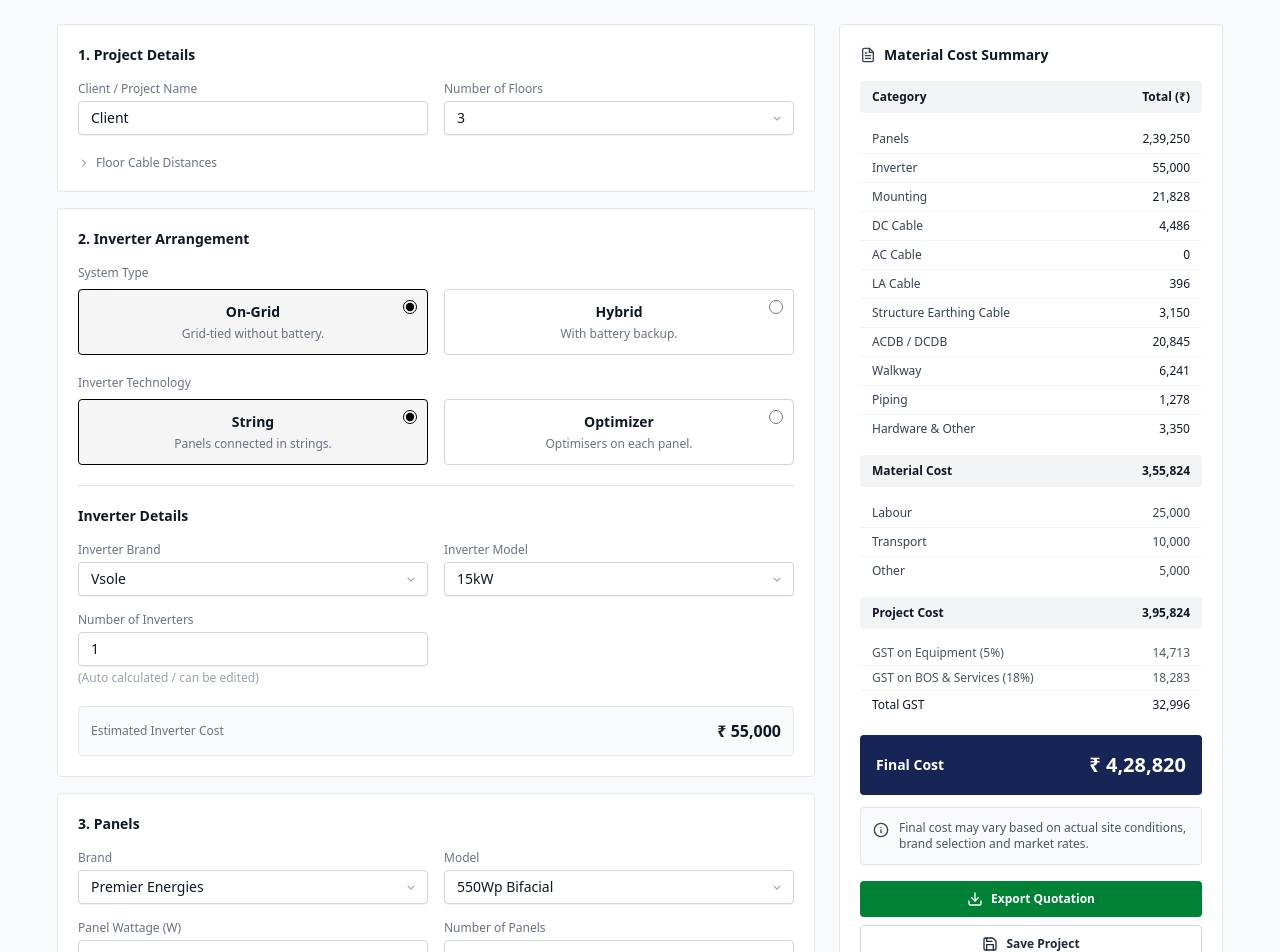
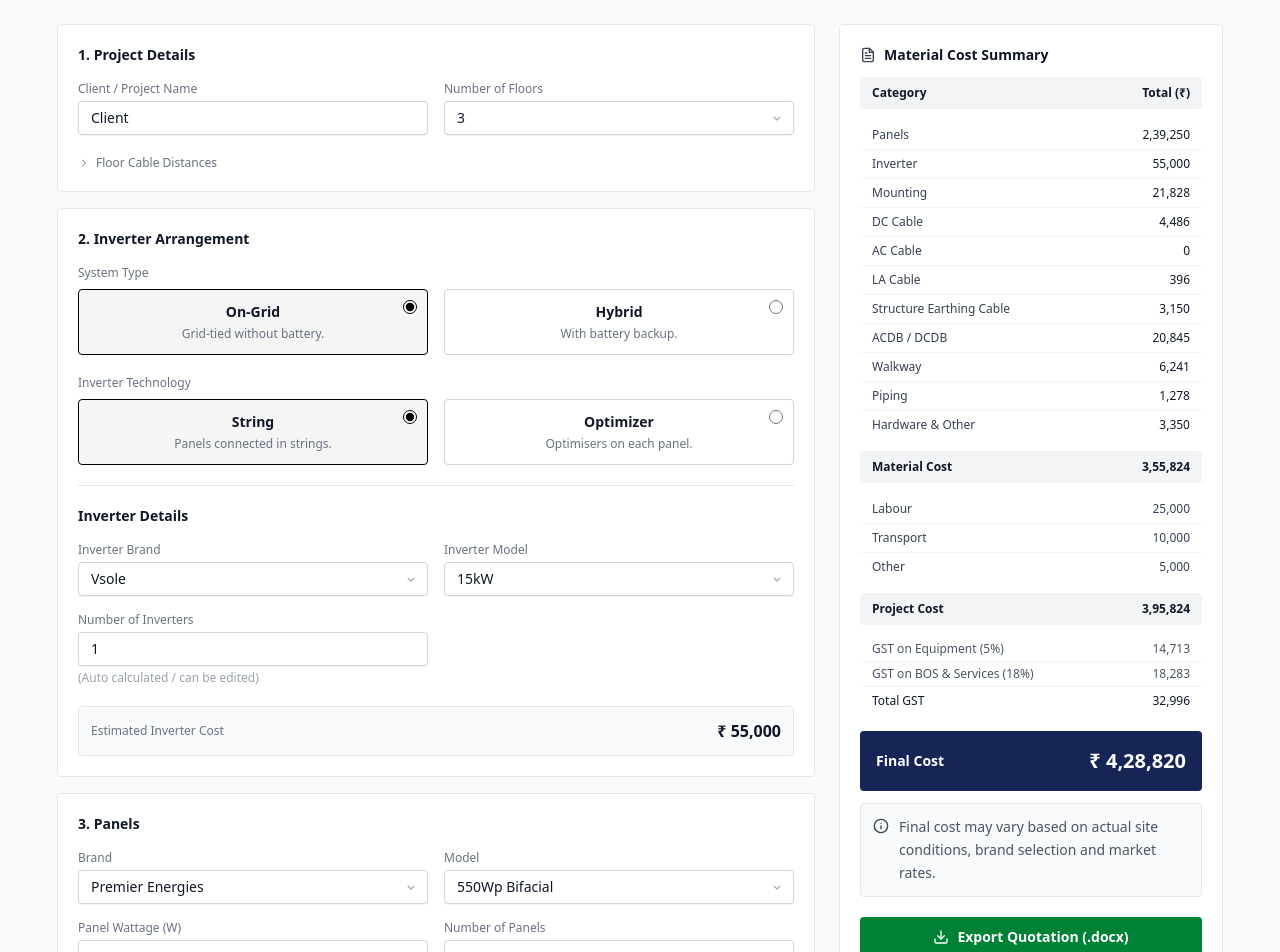
Before and after one commit to soares-roydon/solar-cost-estimator, a Next.js app: page / in a window 1280 px wide. Shown: the top 952 px of the page. Built offline with nearby package versions, Linux system fonts and the light colour scheme.

Commit message:
feat(cost-summary): add export quotation button to summary card

```diff
--- a/app/page.tsx
+++ b/app/page.tsx
@@ -18,18 +18,41 @@ import CostSummary, {
 import {
   defaultMaterialCosts,
   defaultOtherCostSummary,
+  SOLAR_EQUIPMENT_GST_RATE,
+  BOS_SERVICES_GST_RATE,
 } from '@/components/sections/cost-summary/data';
 import {
   generateFloorDistances,
   type FloorCableDistance,
 } from '@/components/sections/project-details/data';
+import { downloadQuotationDocx, type QuotationData } from '@/quotation';
+import type { SystemType, ArrangementType } from '@/components/sections/inverter-arrangement/data';
 
 export default function Home() {
+  const [clientName, setClientName] = useState<string>('Client');
   const [numberOfPanels, setNumberOfPanels] = useState<number>(20);
   const [numberOfFloors, setNumberOfFloors] = useState<string>('3');
   const [floorDistances, setFloorDistances] = useState<FloorCableDistance[]>(() =>
     generateFloorDistances(3)
   );
+
+  const [panelDetails, setPanelDetails] = useState({
+    brand: 'Premier Energies',
+    model: '550Wp Bifacial',
+    wattage: 550,
+  });
+
+  const [inverterDetails, setInverterDetails] = useState<{
+    systemType: SystemType;
+    brand: string;
+    model: string;
+    arrangementType: ArrangementType;
+  }>({
+    systemType: 'ongrid',
+    brand: 'Vsole',
+    model: '15kW',
+    arrangementType: 'string',
+  });
 
   // Dynamic cost state synced across all components
   const [materialCosts, setMaterialCosts] = useState<MaterialCosts>(defaultMaterialCosts);
@@ -61,22 +84,75 @@ export default function Home() {
     );
   };
 
+  const handleExportQuotation = useCallback(async () => {
+    const plantCapacityKw = Number(
+      (((panelDetails.wattage || 550) * (numberOfPanels || 20)) / 1000).toFixed(2)
+    );
+    const invCapacityKw = Number(inverterDetails.model.replace(/[^0-9.]/g, '')) || 15;
+    const invTypeStr = `${inverterDetails.brand} Inverter with ${
+      inverterDetails.arrangementType === 'optimizer' ? 'Optimizer' : 'String'
+    }`;
+
+    // Calculate system cost and GST
+    const materialTotal = Object.values(materialCosts).reduce((sum, v) => sum + (v || 0), 0);
+    const otherCostsSum = otherCosts.labour + otherCosts.transport + otherCosts.other;
+    const projectCost = materialTotal + otherCostsSum;
+
+    const equipmentCost = (materialCosts.panels || 0) + (materialCosts.inverter || 0);
+    const equipmentGst = Math.round(equipmentCost * SOLAR_EQUIPMENT_GST_RATE);
+    const bosAndServicesCost = projectCost - equipmentCost;
+    const bosGst = Math.round(bosAndServicesCost * BOS_SERVICES_GST_RATE);
+    const totalGst = equipmentGst + bosGst;
+    const finalCost = projectCost + totalGst;
+
+    const quotationData: QuotationData = {
+      client: {
+        name: clientName || 'Client',
+      },
+      system: {
+        plantCapacityKw,
+        panelBrand: panelDetails.brand,
+        panelModel: panelDetails.model,
+        panelWattage: panelDetails.wattage,
+        numberOfPanels,
+        inverterCapacityKw: invCapacityKw,
+        inverterBrand: inverterDetails.brand,
+        inverterType: invTypeStr,
+        systemType: inverterDetails.systemType === 'hybrid' ? 'Hybrid' : 'On-Grid',
+      },
+      commercials: {
+        systemCost: projectCost,
+        gstRatePct: Number(((totalGst / projectCost) * 100).toFixed(2)),
+        gstAmount: totalGst,
+        totalSystemCost: finalCost,
+      },
+    };
+
+    await downloadQuotationDocx(quotationData);
+  }, [clientName, panelDetails, inverterDetails, numberOfPanels, materialCosts, otherCosts]);
+
   return (
     <main className="mx-auto max-w-7xl p-6">
       <div className="flex flex-col gap-6 lg:flex-row lg:items-start">
         {/* Left Column: Form & Material Sections (1 to 10) */}
         <div className="min-w-0 flex-1 space-y-4">
           <ProjectDetails
+            projectName={clientName}
+            onProjectNameChange={setClientName}
             numberOfFloors={numberOfFloors}
             onNumberOfFloorsChange={handleFloorsChange}
             floorDistances={floorDistances}
             onUpdateDistance={updateDistance}
           />
-          <InverterArrangement onCostChange={(cost) => updateMaterialCost('inverter', cost)} />
+          <InverterArrangement
+            onCostChange={(cost) => updateMaterialCost('inverter', cost)}
+            onInverterDetailsChange={setInverterDetails}
+          />
           <Panels
             numberOfPanels={numberOfPanels}
             onNumberOfPanelsChange={handlePanelsChange}
             onCostChange={(cost) => updateMaterialCost('panels', cost)}
+            onPanelDetailsChange={setPanelDetails}
           />
           <Mounting
             numberOfPanels={numberOfPanels}
@@ -96,7 +172,11 @@ export default function Home() {
 
         {/* Right Column: Material Cost Summary Sidebar (11) */}
         <aside className="w-full shrink-0 lg:sticky lg:top-6 lg:w-80 xl:w-96">
-          <CostSummary materialCosts={materialCosts} otherCosts={otherCosts} />
+          <CostSummary
+            materialCosts={materialCosts}
+            otherCosts={otherCosts}
+            onExportQuotation={handleExportQuotation}
+          />
         </aside>
       </div>
     </main>
--- a/components/sections/cost-summary/cost-summary.tsx
+++ b/components/sections/cost-summary/cost-summary.tsx
@@ -16,9 +16,10 @@ export type { MaterialCosts, OtherCostsBreakdown };
 interface Props {
   materialCosts?: Partial<MaterialCosts>;
   otherCosts?: Partial<OtherCostsBreakdown>;
+  onExportQuotation?: () => void;
 }
 
-const CostSummary = ({ materialCosts, otherCosts }: Props) => {
+const CostSummary = ({ materialCosts, otherCosts, onExportQuotation }: Props) => {
   const materialItems = useMemo(
     () =>
       defaultMaterialSummary.map((item) => ({
@@ -59,7 +60,8 @@ const CostSummary = ({ materialCosts, otherCosts }: Props) => {
 
   return (
     <section className="rounded border border-gray-200 bg-white p-5">
-      <div className="mb-4 flex items-center gap-2">
+      <div className="mb-3 flex items-center justify-between">
+        <div className="flex items-center gap-2">
           <svg
             className="h-4 w-4 text-gray-700"
             viewBox="0 0 24 24"
@@ -76,6 +78,7 @@ const CostSummary = ({ materialCosts, otherCosts }: Props) => {
             <polyline points="10 9 9 9 8 9" />
           </svg>
           <h2 className="text-sm font-semibold">Material Cost Summary</h2>
+        </div>
       </div>
 
       <div className="flex flex-col gap-3">
@@ -149,7 +152,7 @@ const CostSummary = ({ materialCosts, otherCosts }: Props) => {
         </div>
 
         {/* Disclaimer Note */}
-        <div className="flex items-start gap-2.5 rounded border border-gray-200 bg-gray-50 p-3 text-xs text-gray-600">
+        <div className="flex items-start gap-2.5 rounded border border-gray-200 bg-gray-50 p-3 text-xs text-gray-600 sm:text-sm">
           <svg
             className="mt-0.5 h-4 w-4 shrink-0 text-gray-700"
             viewBox="0 0 24 24"
@@ -163,16 +166,17 @@ const CostSummary = ({ materialCosts, otherCosts }: Props) => {
             <line x1="12" y1="16" x2="12" y2="12" />
             <line x1="12" y1="8" x2="12.01" y2="8" />
           </svg>
-          <span>
+          <span className="leading-relaxed">
             Final cost may vary based on actual site conditions, brand selection and market rates.
           </span>
         </div>
 
-        {/* Action Buttons */}
-        <div className="flex flex-col gap-2 pt-1">
+        {/* Export Quotation Button */}
+        {onExportQuotation && (
           <button
             type="button"
-            className="flex items-center justify-center gap-2 rounded bg-green-700 px-4 py-2.5 text-xs font-semibold text-white transition-colors hover:bg-green-800"
+            onClick={onExportQuotation}
+            className="mt-2 flex w-full items-center justify-center gap-2 rounded bg-green-700 px-4 py-2.5 text-sm font-semibold text-white shadow-xs transition-colors hover:bg-green-800"
           >
             <svg
               className="h-4 w-4"
@@ -187,29 +191,9 @@ const CostSummary = ({ materialCosts, otherCosts }: Props) => {
               <polyline points="7 10 12 15 17 10" />
               <line x1="12" y1="15" x2="12" y2="3" />
             </svg>
-            <span>Export Quotation</span>
+            <span>Export Quotation (.docx)</span>
           </button>
-
-          <button
-            type="button"
-            className="flex items-center justify-center gap-2 rounded border border-gray-300 bg-white px-4 py-2.5 text-xs font-semibold text-gray-800 transition-colors hover:bg-gray-50"
-          >
-            <svg
-              className="h-4 w-4"
-              viewBox="0 0 24 24"
-              fill="none"
-              stroke="currentColor"
-              strokeWidth="2"
-              strokeLinecap="round"
-              strokeLinejoin="round"
-            >
-              <path d="M19 21H5a2 2 0 0 1-2-2V5a2 2 0 0 1 2-2h11l5 5v11a2 2 0 0 1-2 2z" />
-              <polyline points="17 21 17 13 7 13 7 21" />
-              <polyline points="7 3 7 8 15 8" />
-            </svg>
-            <span>Save Project</span>
-          </button>
-        </div>
+        )}
       </div>
     </section>
   );
```
Lines whose indentation alone changed are shown as unchanged.
